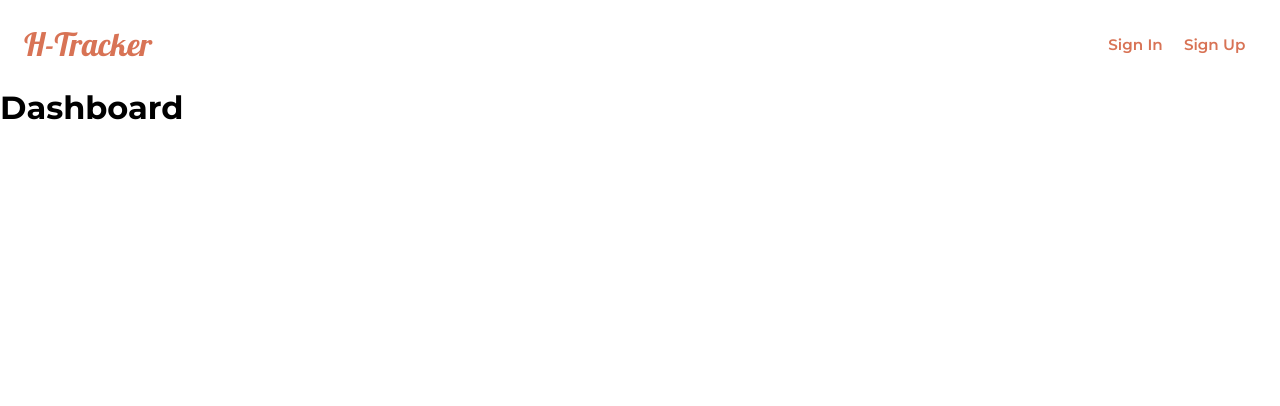
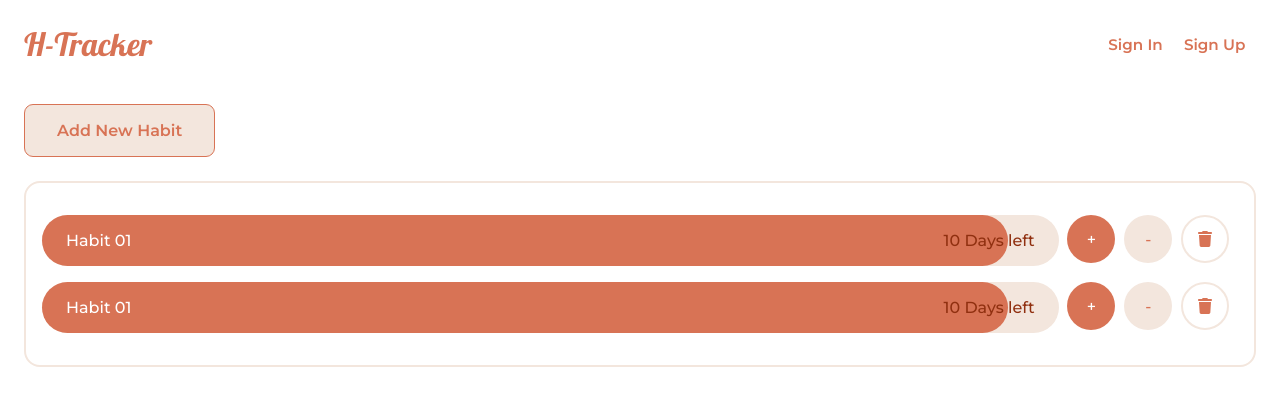
Before and after one commit to Manou-Codeur/Habit-Tracker, a React (Create React App) app: page /dashboard in a window 1280 px wide. Shown: the top 406 px of the page. Built offline with nearby package versions, Linux system fonts and the light colour scheme.

Commit message:
done with <Dashboard /> UI

```diff
--- a/src/Views/dashboard/dashboard.scss
+++ b/src/Views/dashboard/dashboard.scss
@@ -0,0 +1,25 @@
+@import "../../Assets/scss/vars&mixins.scss";
+
+.dashboard {
+    padding: 1em 1.5em;
+
+    button {
+        background: $primaryColor;
+        color: $secondaryColor;
+        padding: 1em 2em;
+        font-size: 1em;
+        border: 1px solid;
+        @include linkCommonStyle;
+    }
+
+    &__habits-containner {
+        border: 2px solid $primaryColor;
+        padding: 1em;
+        margin-top: 1.5em;
+        border-radius: 1em;
+    }
+
+    @media only screen and (max-width: 970px) {
+        font-size: 13px;
+    }
+}
--- a/src/Views/dashboard/dashboard.tsx
+++ b/src/Views/dashboard/dashboard.tsx
@@ -1,5 +1,17 @@
+import HabitItem from "./habitItem/habitItem";
+
+import "./dashboard.scss";
+
 const Dashboard = () => {
-  return <h1>Dashboard</h1>;
+  return (
+    <div className="dashboard">
+      <button>Add New Habit</button>
+      <div className="dashboard__habits-containner">
+        <HabitItem />
+        <HabitItem />
+      </div>
+    </div>
+  );
 };
 
 export default Dashboard;
--- /dev/null
+++ b/src/Views/dashboard/habitItem/habitItem.scss
@@ -0,0 +1,86 @@
+@import "../../../Assets/scss/vars&mixins.scss";
+
+.habit-item {
+    margin: 1em 0;
+    font-weight: 500;
+    display: flex;
+
+    &__progress {
+        display: flex;
+        justify-content: space-between;
+        position: relative;
+        background-color: $primaryColor;
+        padding: 1em 1.5em;
+        border-radius: 10em;
+        width: 85%;
+
+
+        .habit-item__progress_done {
+            position: absolute;
+            top: 0;
+            left: 0;
+            background-color: $secondaryColor;
+            width: 95%;
+            height: 100%;
+            border-radius: inherit;
+            z-index: 5;
+        }
+
+        .habit-item__name {
+            color: white;
+            z-index: 10;
+        }
+
+        .habit-item__time-left {
+            color: #903010;
+            z-index: 10;
+        }
+
+    }
+
+    &__btns {
+        display: flex;
+        justify-content: space-evenly;
+        width: 15%;
+        min-width: 10em;
+
+        .add, .minus, .remove {
+            width: 3em;
+            height: 3em;
+            border-radius: 100%;
+            display: flex;
+            align-items: center;
+            justify-content: center;
+            cursor: pointer;
+        }
+
+        .add {
+            background-color: $secondaryColor;
+            color: white;
+        }
+
+        .minus {
+            background-color: $primaryColor;
+            color: $secondaryColor;
+        }
+
+        .remove {
+            border: 2px solid $primaryColor;
+
+            svg {
+                height: 1em;
+                fill: $secondaryColor;
+            }
+        }
+    }
+
+    @media only screen and (max-width: 780px) {
+     flex-direction: column;
+
+     &__progress {
+         width: 100%;
+         margin-bottom: 1em;
+     }
+    }
+
+}
--- /dev/null
+++ b/src/Views/dashboard/habitItem/habitItem.tsx
@@ -0,0 +1,23 @@
+import "./habitItem.scss";
+import { ReactComponent as TrashIcon } from "../../../Assets/img/trash.svg";
+
+const HabitItem = () => {
+  return (
+    <div className="habit-item">
+      <div className="habit-item__progress">
+        <div className="habit-item__progress_done"></div>
+        <span className="habit-item__name">Habit 01</span>
+        <span className="habit-item__time-left">10 Days left</span>
+      </div>
+      <div className="habit-item__btns">
+        <div className="add">+</div>
+        <div className="minus">-</div>
+        <div className="remove">
+          <TrashIcon />
+        </div>
+      </div>
+    </div>
+  );
+};
+
+export default HabitItem;
```
Also changed, not shown: src/Assets/img/trash.svg (added).
